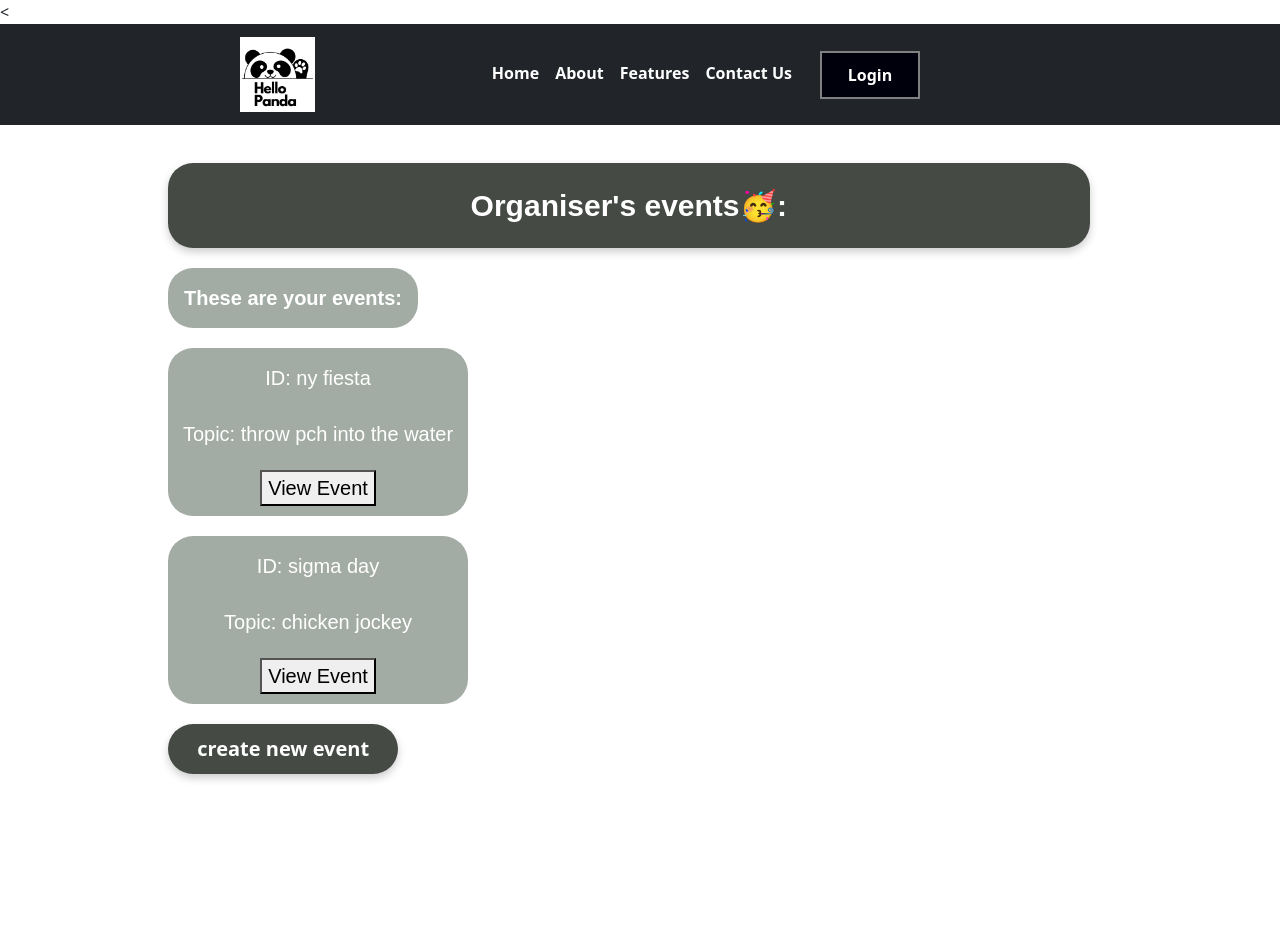
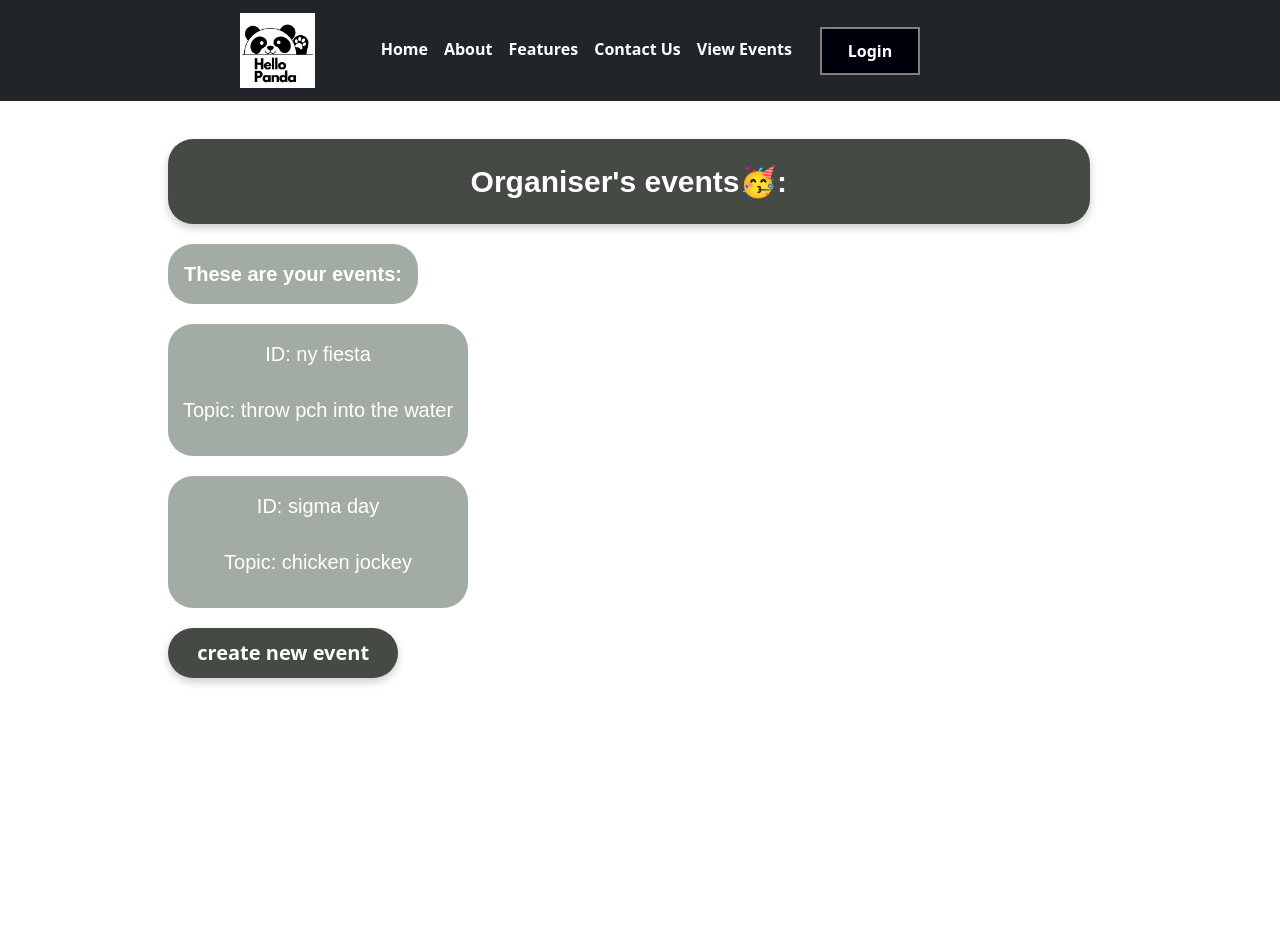
Before and after one commit to nyjc-computing-2425/hellopanda, a Flask app: page /organiser in a window 1280 px wide. Shown: the top 934 px of the page. After the commit the page ends 685 px from the top, so only its background shows below. Run offline with Flask 3, Linux system fonts and the light colour scheme.

Commit message:
seperated stuff by login and acc type

```diff
--- a/main.py
+++ b/main.py
@@ -10,46 +10,55 @@ from backend.signup import add_student_to_event, remove_student_from_event
 
 app = Flask(__name__)
 
+#global variables to be changed when backend can
+def get_user_info():
+    isorganiser = True
+    logined = False
+    return isorganiser, logined
 
 @app.route('/') # Sprint 2 / MVP
 def index():
-    return render_template("pages/index/index.html")
+    isorganiser, logined = get_user_info()
+    return render_template("pages/index/index.html", isorganiser=isorganiser, logined=logined)
 
 
 @app.route('/student') # Sprint 2 / MVP
 def student_page():
-    return render_template('/pages/student/student.html', events= [{"id":"blm day", "topic":"gimme fried chicken"},
+    isorganiser, logined = get_user_info()
+    return render_template('/pages/student/student.html', isorganiser=isorganiser , logined=logined, events= [{"id":"blm day", "topic":"gimme fried chicken"},
                                                                    {"id":"reverse blm day", "topic":"steal my fried chicken"}])
 
 @app.route('/student/event_details', methods = ["GET", "POST"]) #type: ignore
 def student_details_page():
+    isorganiser, logined = get_user_info()
     student_event_details = None
     if request.method == "POST":
         if "signup" in request.form:
             action = request.form["signup"]
             add_student_to_event(user, student_event_details["event_id"]) # type: ignore -> surely login comes before this so we have 'user'
-            return render_template('/pages/studenteventdetails/studenteventdetails.html', event = student_event_details, misc_msg="Signed up successfully!") #type: ignore
+            return render_template('/pages/studenteventdetails/studenteventdetails.html', logined=logined, isorganiser=isorganiser, event = student_event_details, misc_msg="Signed up successfully!") #type: ignore
 
         if "unregister" in request.form:
             action = request.form["unregister"]
             remove_student_from_event(user, student_event_details["event_id"]) # type: ignore -> surely login comes before this so we have 'user'
-            return render_template('/pages/studenteventdetails/studenteventdetails.html', event = student_event_details, misc_msg="Unregistered successfully!") #type: ignore
+            return render_template('/pages/studenteventdetails/studenteventdetails.html', logined=logined, isorganiser=isorganiser, event = student_event_details, misc_msg="Unregistered successfully!") #type: ignore
 
         if "what_event" in request.form:
             event_topic = request.form["what_event"]
             student_event_details = retrieve_byname(event_topic)
-            return render_template('/pages/studenteventdetails/studenteventdetails.html', event = student_event_details) #type: ignore
+            return render_template('/pages/studenteventdetails/studenteventdetails.html', logined=logined, isorganiser=isorganiser, event = student_event_details) #type: ignore
 
         else:
             return redirect("/student")
 
     elif request.method == "GET":
-        return render_template('/pages/studenteventdetails/studenteventdetails.html', event = student_event_details) #type: ignore
+        return render_template('/pages/studenteventdetails/studenteventdetails.html', logined=logined, isorganiser=isorganiser, event = student_event_details) #type: ignore
 
 @app.route('/login', methods = ["GET", "POST"]) # Sprint 2 / MVP
 def login_page():
+    isorganiser, logined = get_user_info()
     if request.method == "GET":
-        return render_template('pages/login/login.html')
+        return render_template('pages/login/login.html', logined=logined, isorganiser=isorganiser)
     else:
         user = request.form["username"]
         pw = request.form["password"]
@@ -67,54 +76,63 @@ def login_page():
             elif account == "organiser":
                 return redirect("/organiser")
             else:
-                return render_template('pages/login/login.html')
+                return render_template('pages/login/login.html', logined=logined, isorganiser=isorganiser)
         else:
-            return render_template("pages/login/login.html", error_msg = "Login Unsuccessful")
+            return render_template("pages/login/login.html", logined=logined, isorganiser=isorganiser, error_msg = "Login Unsuccessful")
 
 @app.route('/register')
 def register():
-    return render_template("/pages/register/register.html")
+    isorganiser, logined = get_user_info()
+    return render_template("/pages/register/register.html", logined=logined, isorganiser=isorganiser)
 
 @app.route('/organiser/create_event', methods = ["GET", "POST"]) # Sprint 2 / MVP
 def organiser_create_event_page():
+    isorganiser, logined = get_user_info()
     if request.method == "GET":
-        return render_template('pages/create_event/create_event.html')
+        return render_template('pages/create_event/create_event.html',logined=logined, isorganiser=isorganiser)
     else:
 
-        return render_template('pages/login/login.html')
+        return render_template('pages/login/login.html', logined=logined, isorganiser=isorganiser)
 
 
 @app.route('/organiser')
 def organiser_page():
-    return render_template("pages/organiser/organiser.html", events=[{"id":"ny fiesta", "topic":"throw pch into the water"},
+    isorganiser, logined = get_user_info()
+    return render_template("pages/organiser/organiser.html", logined=logined, isorganiser=isorganiser, events=[{"id":"ny fiesta", "topic":"throw pch into the water"},
                                                                      {"id":"sigma day", "topic":"chicken jockey"}])
 
 
 @app.route('/organiser/events')
 def organiser_events_page():
+    isorganiser, logined = get_user_info()
     return "organiser events page"
 
 
 
 @app.route('/about')
 def about_page():
-    return render_template("pages/about/about.html")
+    isorganiser, logined = get_user_info()
+    return render_template("pages/about/about.html", logined=logined, isorganiser=isorganiser)
 
 @app.route("/contact")
 def contact_page():
-    return render_template("pages/contact/contact.html")
+    isorganiser, logined = get_user_info()
+    return render_template("pages/contact/contact.html",logined=logined, isorganiser=isorganiser)
 
 @app.route("/features")
 def features_page():
-    return render_template("pages/features/features.html")
+    isorganiser, logined = get_user_info()
+    return render_template("pages/features/features.html", logined=logined, isorganiser=isorganiser)
 
 @app.route("/privacy")
 def privacy_page():
-    return render_template("pages/privacy/privacy.html")
+    isorganiser, logined = get_user_info()
+    return render_template("pages/privacy/privacy.html", logined=logined, isorganiser=isorganiser)
 
 @app.route("/terms")
 def terms_page():
-    return render_template("pages/terms/terms.html")
+    isorganiser, logined = get_user_info()
+    return render_template("pages/terms/terms.html", logined=logined, isorganiser=isorganiser)
 
 @app.route("/flag.txt")
 def flag():
--- /dev/null
+++ b/templates/components/event/orgevent.html
@@ -0,0 +1,17 @@
+
+<div class="rounded-rectangle">
+    <div class="rectangle-content">
+        <p>ID: {{event.id}}</p>
+    </div>
+    <div class="rectangle-content">
+        <p>Topic: {{event.topic}}</p>
+    </div>
+
+    <!--
+    <form id="view-event-button-wrapper" action="/student/event_details" method="POST">
+        <input type="hidden" name="what_event" value="{{event.topic}}">
+        <button id="view-event-button" type="submit">View Event</button>
+    </form>
+    -->
+
+</div>
--- a/templates/components/navbar/navbar.html
+++ b/templates/components/navbar/navbar.html
@@ -54,7 +54,7 @@
   }
 
   </style>
-  <
+
   <div class="bg-dark mb-2">
       <nav class="navbar navbar-dark navbar-expand m-auto" style="max-width: 800px; color: white; justify-content: space-between">
           <div class="navbar-brand">
@@ -78,6 +78,16 @@
                   <a class="nav-link" href="/contact">Contact Us</a>
               </li>
 
+              {% if isorganiser %}
+                <li class="nav-item">
+                  <a class="nav-link" href="/organiser">View Events</a>
+                </li>
+              {% else %}
+                <li class="nav-item">
+                  <a class="nav-link" href="/student">View Events</a>
+                </li>
+              {% endif %}
+
               <li class="nav-item">
                 <a id="loginbutton" class="nav-item" href="/login">Login </a>
               </li>
--- a/templates/pages/organiser/organiser.html
+++ b/templates/pages/organiser/organiser.html
@@ -13,7 +13,7 @@
         <div>
             {% for event in events %}
                 <div class="event-wrapper">
-                    {% include "/components/event/event.html" %}
+                    {% include "/components/event/orgevent.html" %}
                 </div>
             {% endfor %}
         </div>
```
